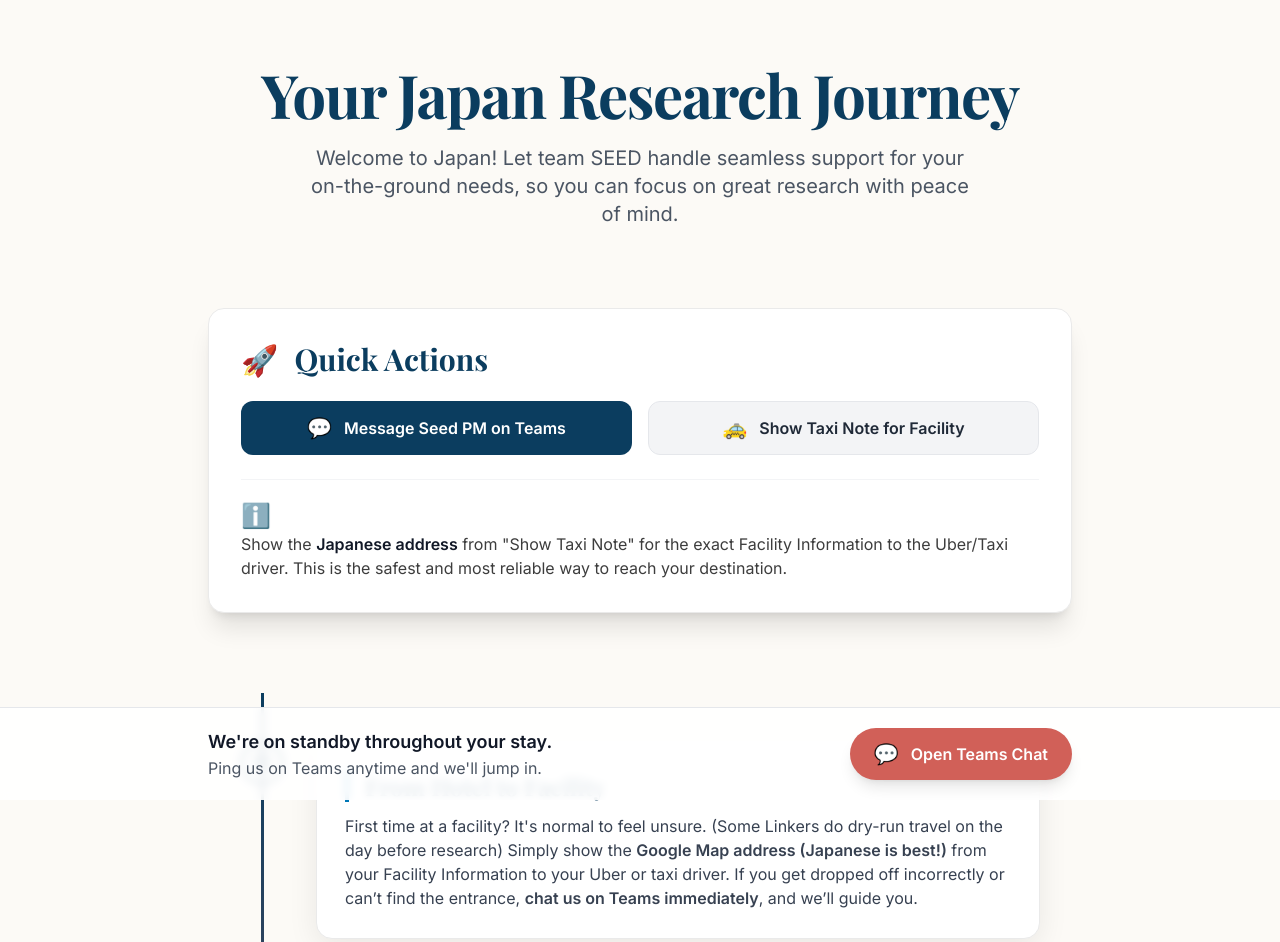
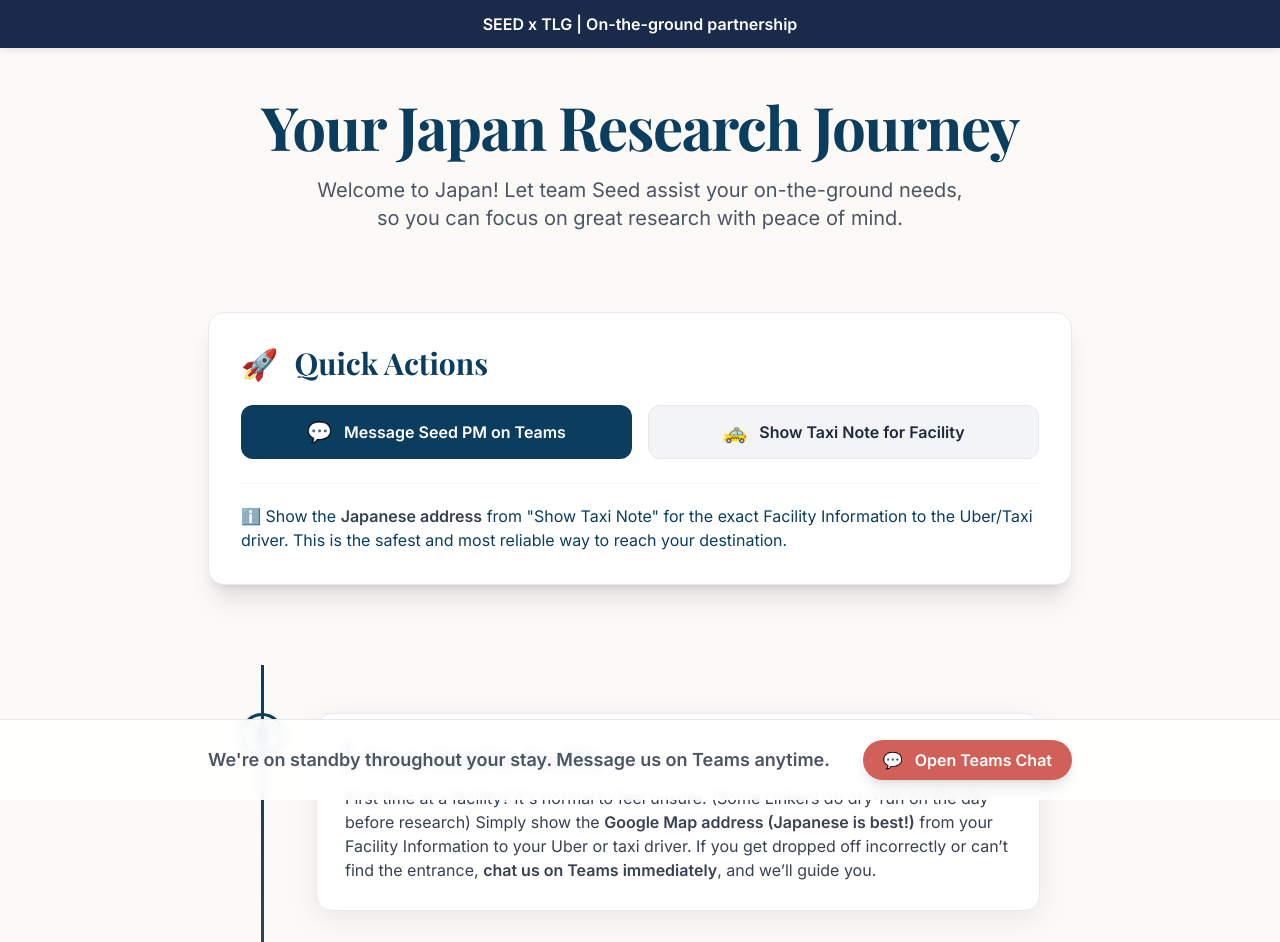
Before and after one commit to Yoshi-Seed/tlg, a website: page welcome.html in a window 1280 px wide. Shown: the top 942 px of the page. Drawn offline with nearby package versions, Linux system fonts and the light colour scheme.

Commit message:
Add files via upload

```diff
--- a/welcome.html
+++ b/welcome.html
@@ -167,13 +167,32 @@
         #gemini-modal-result p { margin-bottom: 0.75rem; }
         #gemini-modal-result ul { list-style-type: disc; padding-left: 1.5rem; }
         #gemini-modal-result li { margin-bottom: 0.5rem; }
+
+        /* Custom Header Style */
+        .custom-header {
+            background-color: #1a2a4b; /* TLGのコーポレートカラーに近い濃い青 */
+            color: #ffffff;
+            padding: 0.75rem 1rem;
+            font-size: 1rem;
+            font-weight: 600;
+            display: flex;
+            align-items: center;
+            justify-content: center;
+            width: 100%;
+            box-shadow: 0 2px 8px rgba(0, 0, 0, 0.1);
+            margin-bottom: 2rem; /* mainコンテンツとの間にスペースを追加 */
+        }
     </style>
 </head>
 <body class="selection:bg-yellow-200">
-    <main class="max-w-4xl mx-auto px-4 pt-16 pb-12">
+    <div class="custom-header">
+        SEED x TLG | On-the-ground partnership
+    </div>
+
+    <main class="max-w-4xl mx-auto px-4 pt-4 pb-12">
         <header class="text-center mb-20">
             <h1 class="text-5xl md:text-6xl font-bold tracking-tight leading-tight">Your Japan Research Journey</h1>
-            <p class="mt-5 text-xl text-gray-600 max-w-2xl mx-auto">Welcome to Japan! Let team SEED handle seamless support for your on-the-ground needs, so you can focus on great research with peace of mind.</p>
+            <p class="mt-5 text-xl text-gray-600 max-w-2xl mx-auto">Welcome to Japan! Let team Seed assist your on-the-ground needs, so you can focus on great research with peace of mind.</p>
         </header>
 
         <section class="card p-8 mb-20 shadow-xl bg-white">
@@ -187,8 +206,7 @@
                 </button>
             </div>
              <p class="mt-6 text-base text-gray-600 border-t border-gray-100 pt-5 flex items-start gap-4">
-                <span class="text-2xl text-[var(--primary-color)]">ℹ️</span>
-                 <div>Show the <strong class="text-gray-900">Japanese address</strong> from "Show Taxi Note" for the exact Facility Information to the Uber/Taxi driver. This is the safest and most reliable way to reach your destination.</div>
+                <span class="text-[var(--primary-color)]">ℹ️ Show the <strong class="text-gray-700">Japanese address</strong> from "Show Taxi Note" for the exact Facility Information to the Uber/Taxi driver. This is the safest and most reliable way to reach your destination.</span>
             </p>
         </section>
 
@@ -204,7 +222,7 @@
                     <div class="card-header card-accent-1">
                         <h3 class="text-2xl">From Hotel to Facility</h3>
                     </div>
-                    <p class="text-gray-700">First time at a facility? It's normal to feel unsure. (Some Linkers do dry-run travel on the day before research) Simply show the <strong>Google Map address (Japanese is best!)</strong> from your Facility Information to your Uber or taxi driver. If you get dropped off incorrectly or can’t find the entrance, <strong>chat us on Teams immediately</strong>, and we’ll guide you.</p>
+                    <p class="text-gray-700">First time at a facility? It's normal to feel unsure. (Some Linkers do dry-run on the day before research) Simply show the <strong>Google Map address (Japanese is best!)</strong> from your Facility Information to your Uber or taxi driver. If you get dropped off incorrectly or can’t find the entrance, <strong>chat us on Teams immediately</strong>, and we’ll guide you.</p>
                 </div>
             </div>
 
@@ -228,8 +246,8 @@
                     <div class="card-header card-accent-3">
                         <h3 class="text-2xl">Tokyo ↔ Osaka Travel</h3>
                     </div>
-                    <p class="text-gray-700">A Seed teammate will <strong>accompany you</strong> on the Shinkansen (bullet train). We handle <strong>ticket purchase and seat assignments</strong> end-to-end. Seed will <strong>front the cost</strong> for you and your accompanying client(s), settling later via <strong>expense reconciliation</strong>. Relax — just bring yourselves!</p>
-                    <button id="openMeetingPointModalBtn" class="mt-4 inline-flex items-center gap-2 justify-center px-4 py-2 rounded-lg bg-gray-100 text-gray-800 font-semibold border border-gray-200 transition hover:bg-gray-200">📍 Show Station Meeting Point</button>
+                    <p class="text-gray-700">A Seed teammate will <strong>accompany you</strong> on the Shinkansen (bullet train). We handle <strong>ticket purchase and seat assignments</strong> end-to-end. Seed will <strong>front the cost</strong> for you and your client(s), and reconcile via expenses later. Show up to below meeting point and we’ll handle the rest.</p>
+                    <button id="openMeetingPointModalBtn" class="mt-4 inline-flex items-center gap-2 justify-center px-4 py-2 rounded-lg bg-gray-100 text-gray-800 font-semibold border border-gray-200 transition hover:bg-gray-200">📍 Show Tokyo / Osaka Station Meeting Point</button>
                 </div>
             </div>
 
@@ -241,7 +259,7 @@
                     <div class="card-header card-accent-4">
                         <h3 class="text-2xl">Post-Research Dinner</h3>
                     </div>
-                    <p class="text-gray-700">Too many options in Japan for your client dinner? Tell us the <strong>style you want</strong> — e.g., yakiniku (BBQ), washoku (Japanese cuisine), ramen — and we’ll recommend excellent spots and <strong>make reservations</strong> if needed. Your clients will feel well taken care of, without you juggling bookings.</p>
+                    <p class="text-gray-700">Too many options in Japan? Tell us the <strong>style you want</strong> — e.g., yakiniku (BBQ), washoku (Japanese cuisine), ramen — and we’ll recommend excellent spots and <strong>make reservations</strong> if needed. Your clients will feel well taken care of, without you juggling bookings.</p>
                     <p class="text-gray-700 mt-2">Or alternatively let SEED AI assist you!</p>
                     <button data-feature="dinner" class="gemini-feature-btn mt-4 inline-flex items-center gap-2 justify-center px-4 py-2 rounded-lg bg-gray-100 text-gray-800 font-semibold border border-gray-200 transition hover:bg-gray-200">✨ Get Dinner Recommendations</button>
                 </div>
@@ -255,7 +273,7 @@
                     <div class="card-header card-accent-5">
                         <h3 class="text-2xl">Free Day Planning</h3>
                     </div>
-                    <p class="text-gray-700">If you're lucky enough to have a free day before departure, it’s a fantastic chance to explore Japan! We can <strong>plan a relaxed itinerary</strong> in Tokyo or Osaka and <strong>handle all arrangements</strong>. Just let us know what would make your free day easy and enjoyable.</p>
+                    <p class="text-gray-700">Have a half or full day? We can <strong>plan a relaxed itinerary</strong> in Tokyo or Osaka and <strong>handle arrangements</strong>. Tell us what would make the day feel easy and memorable.</p>
                     <p class="text-gray-700 mt-2">Or alternatively let SEED AI assist you!</p>
                     <button data-feature="freeday" class="gemini-feature-btn mt-4 inline-flex items-center gap-2 justify-center px-4 py-2 rounded-lg bg-gray-100 text-gray-800 font-semibold border border-gray-200 transition hover:bg-gray-200">✨ Get Itinerary Ideas</button>
                 </div>
@@ -284,11 +302,10 @@
     <footer class="border-t bg-white/90 backdrop-blur-sm sticky bottom-0 z-20 py-5">
         <div class="max-w-4xl mx-auto px-4 flex flex-col sm:flex-row items-center justify-between gap-4">
             <div>
-                <div class="font-bold text-gray-900 text-lg">We're on standby throughout your stay.</div>
-                <div class="text-gray-600">Ping us on Teams anytime and we'll jump in.</div>
+                <div class="font-bold text-gray-600 text-lg">We're on standby throughout your stay. Message us on Teams anytime.</div>
             </div>
-            <a href="https://teams.microsoft.com/l/chat/0/0?users=y.honda@seedplanning.co.jp&message=Hello%20Seed%20PM" target="_blank" class="inline-flex items-center gap-3 px-6 py-3 rounded-full bg-[var(--accent-color)] text-white font-semibold transition hover:opacity-90 shadow-lg text-base">
-                <span class="text-xl">💬</span> Open Teams Chat
+            <a href="https://teams.microsoft.com/l/chat/0/0?users=y.honda@seedplanning.co.jp&message=Hello%20Seed%20PM" target="_blank" class="inline-flex items-center gap-3 px-5 py-2 rounded-full bg-[var(--accent-color)] text-white font-semibold transition hover:opacity-90 shadow-lg text-base">
+                <span class="text-l">💬</span> Open Teams Chat
             </a>
         </div>
     </footer>
@@ -359,7 +376,7 @@
             <h3 id="gemini-modal-title" class="text-3xl font-bold mb-4 text-center"></h3>
             <p id="gemini-modal-prompt" class="text-center text-gray-600 mb-6"></p>
             <div class="space-y-4">
-                <textarea id="gemini-modal-input" class="w-full h-24 p-3 border border-gray-300 rounded-lg focus:ring-2 focus:ring-[var(--primary-color)]" placeholder="e.g., casual ramen near Shibuya, Omakase Sushi near Shinjuku..."></textarea>
+                <textarea id="gemini-modal-input" class="w-full h-24 p-3 border border-gray-300 rounded-lg focus:ring-2 focus:ring-[var(--primary-color)]" placeholder="e.g., casual ramen near Shibuya, Haf day in Kamakur..."></textarea>
                 <button id="gemini-modal-generate-btn" class="w-full inline-flex items-center justify-center gap-3 px-4 py-3 rounded-xl bg-[var(--accent-color)] text-white font-semibold transition hover:opacity-90 disabled:opacity-50">
                     <span id="gemini-btn-text">✨ Generate Ideas</span>
                     <div id="gemini-loader" class="hidden w-5 h-5 border-2 border-white border-t-transparent rounded-full animate-spin"></div>
@@ -448,12 +465,12 @@
             const meetingPointData = {
                 tokyo: {
                     name: "Tokyo Station Meeting Point",
-                    details: "Meet Seed team at Tokyo station Yaesu Exit Taxi drop off point (There is only one drop off point for Taxi at Yaesu Exit)",
+                    details: "Meet Seed team at Tokyo station <Strong>Yaesu Exit </strong> Taxi drop off point (There is only one drop off point for Taxi at Yaesu Exit)",
                     mapUrl: "https://maps.app.goo.gl/Jx7h6etgm3Sg5PzQ8"
                 },
                 osaka: {
                     name: "Shin-Osaka Station Meeting Point",
-                    details: "Ask your driver to be dropped off for Shinkansen at Shin-Osaka station (There is only one drop off point for Shinkansen at Shi-Osaka station)",
+                    details: "Meet Seed team at<strong> Shin-Osaka station</strong>. Ask your driver to be dropped off for Shinkansen (There is only one drop off point for Shinkansen at Shi-Osaka station)",
                     mapUrl: "https://maps.app.goo.gl/fa9i1mNyi7Tzb2DS8"
                 }
             };
@@ -510,7 +527,7 @@
                 },
                 freeday: {
                     title: "AI Itinerary Planner",
-                    prompt: "Describe your interests and available time (e.g., half-day, temples, shopping for Japanese kitchen knives).",
+                    prompt: "Describe your interests and available time (e.g., half-day temples, Within 1 hour from hotel New Otani etc.....).",
                     systemPrompt: "You are an expert tour planner specializing in authentic Japanese experiences for foreign visitors. A researcher has a free day and their interests are: {userInput}. Create a sample itinerary that avoids overcrowded tourist spots and focuses on authentic, memorable experiences that international visitors love. Be creative and practical. Include timings, locations, and brief descriptions for each activity, explaining why each place is a special choice. Format the response as simple HTML with <h4> for locations/times and <p> for details."
                 }
             };
```
